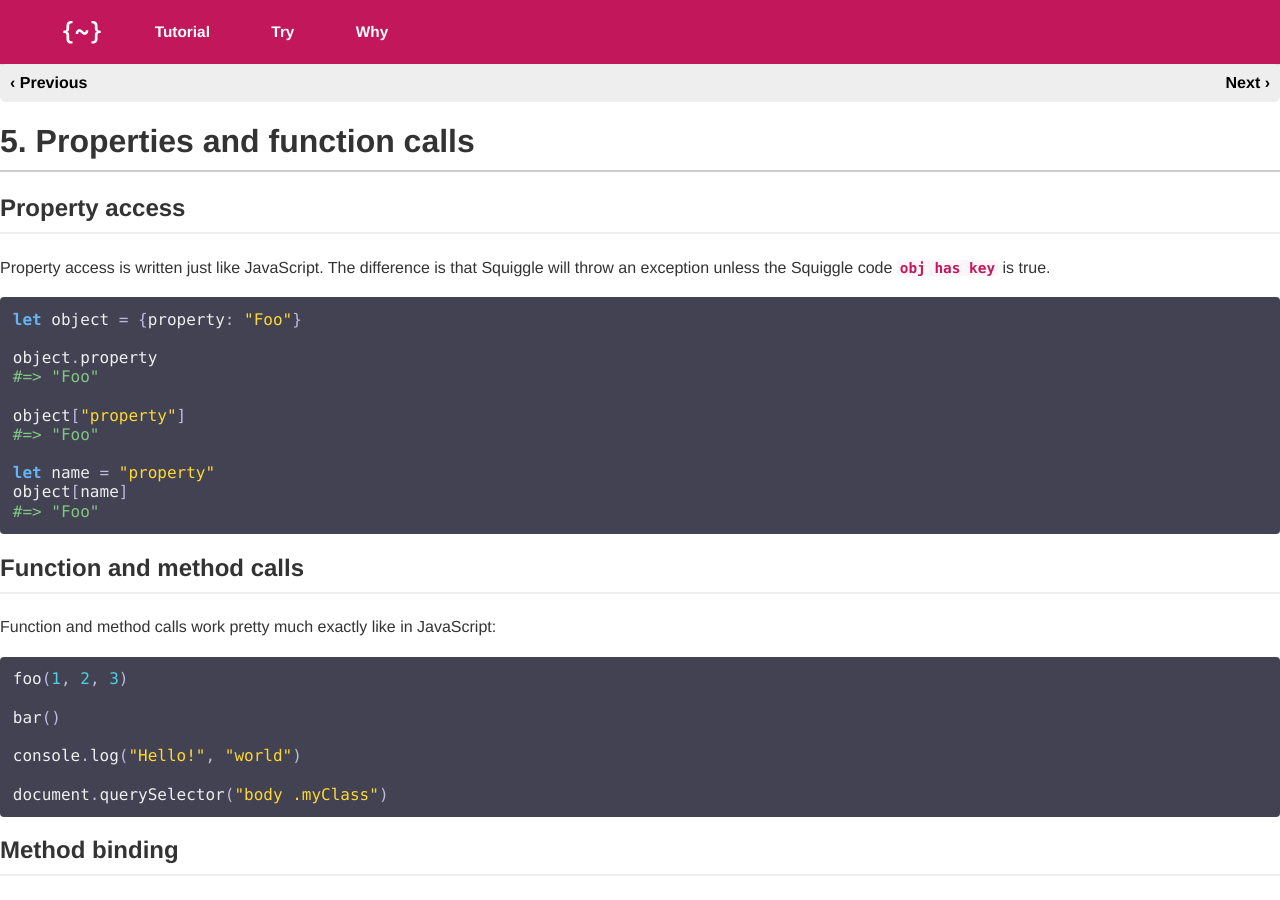
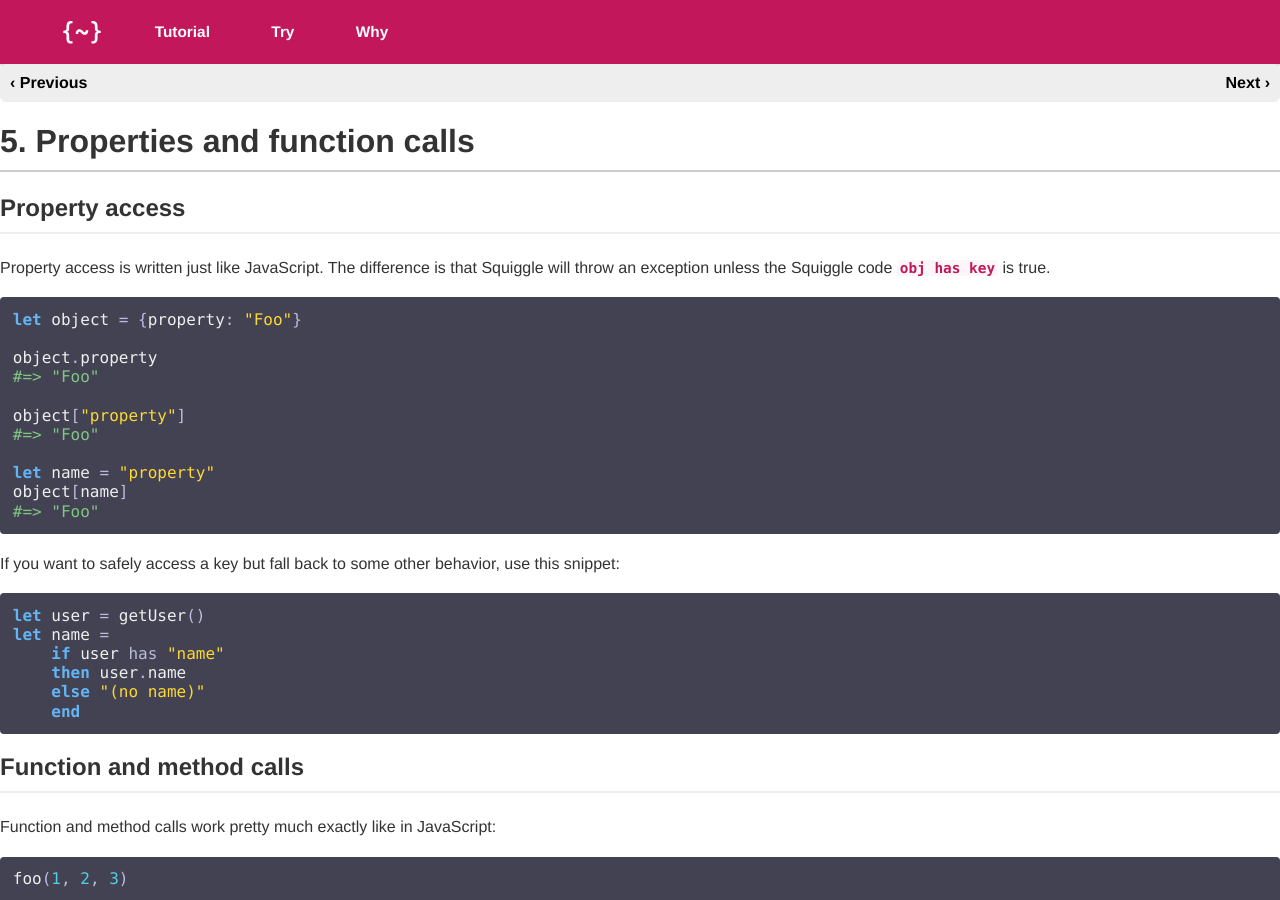
Before and after one commit to squiggle-lang/squiggle-lang.org, a Jekyll site: the page built from tutorial/chapter/5/index.md, in a window 1280 px wide and 900 px high. Built offline with Jekyll 4.4.1, drawn with Linux system fonts in a browser that asks for light colours; Markdown is read by kramdown in place of the engine named in the settings.

Commit message:
Clarifies dealing with nonexistant keys

````diff
--- a/tutorial/chapter/5/index.md
+++ b/tutorial/chapter/5/index.md
@@ -18,6 +18,17 @@ object["property"]
 let name = "property"
 object[name]
 #=> "Foo"
+```
+
+If you want to safely access a key but fall back to some other behavior, use this snippet:
+
+```squiggle
+let user = getUser()
+let name =
+    if user has "name"
+    then user.name
+    else "(no name)"
+    end
 ```
 
 ## Function and method calls
````
